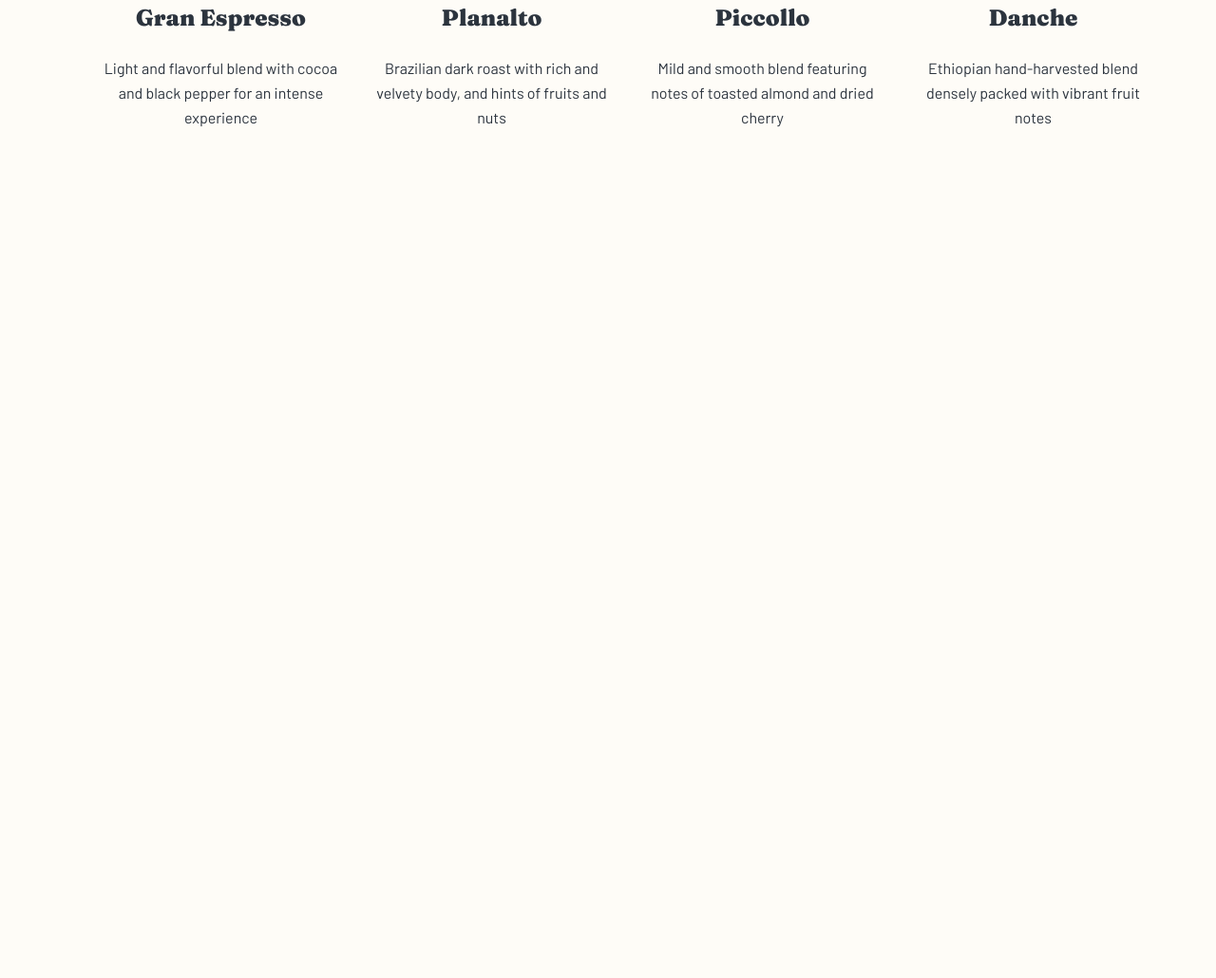
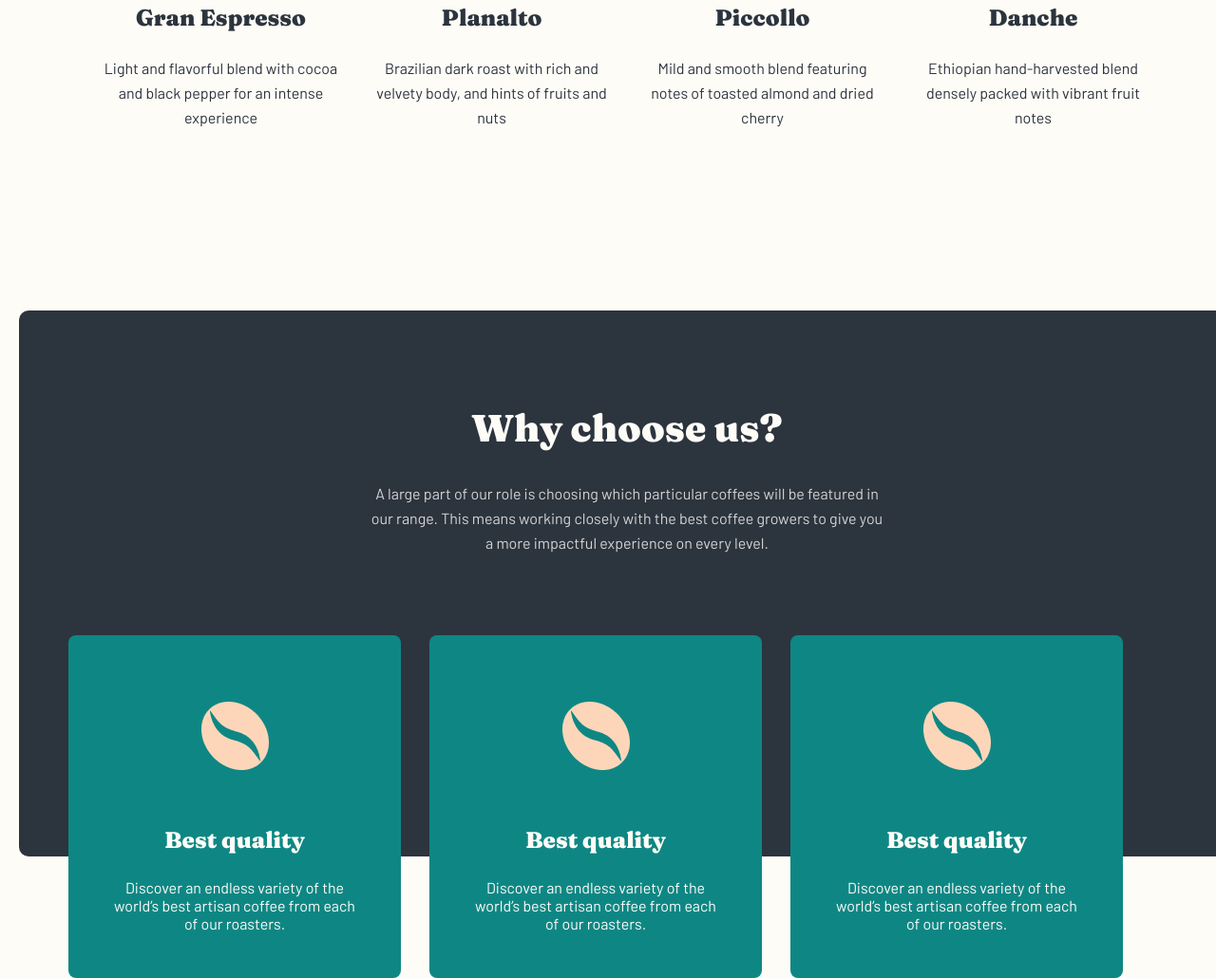
Before and after one commit to zaha1223/Coffee-Roaster, a plain HTML site: page index.html in a window 1280 px wide. Shown: the part 1265-2295 px from the top of the page at 95% size. Before the commit the page ends 1592 px from the top, so only its background shows below. Drawn offline with Linux system fonts and the light colour scheme.

Commit message:
add choose section

```diff
--- a/index.html
+++ b/index.html
@@ -125,6 +125,44 @@
           </div>
         </div>
       </section>
+      <section class="choose-section">
+        <div class="container">
+          <div class="choose">
+            <div class="choose__info">
+              <h3 class="choose__title">Why choose us?</h3>
+              <p class="choose__text">
+                A large part of our role is choosing which particular coffees
+                will be featured in our range. This means working closely with
+                the best coffee growers to give you a more impactful experience
+                on every level.
+              </p>
+            </div>
+            <ul class="choose__list">
+              <li class="choose__item">
+                <h4 class="choose__subtitle">Best quality</h4>
+                <p class="choose__subtext">
+                  Discover an endless variety of the world’s best artisan coffee
+                  from each of our roasters.
+                </p>
+              </li>
+              <li class="choose__item">
+                <h4 class="choose__subtitle">Best quality</h4>
+                <p class="choose__subtext">
+                  Discover an endless variety of the world’s best artisan coffee
+                  from each of our roasters.
+                </p>
+              </li>
+              <li class="choose__item">
+                <h4 class="choose__subtitle">Best quality</h4>
+                <p class="choose__subtext">
+                  Discover an endless variety of the world’s best artisan coffee
+                  from each of our roasters.
+                </p>
+              </li>
+            </ul>
+          </div>
+        </div>
+      </section>
     </main>
     <script src="./main.js"></script>
   </body>
--- a/scss/block/_block.scss
+++ b/scss/block/_block.scss
@@ -1,3 +1,4 @@
 @import "header";
 @import "hero";
 @import "collection";
+@import "choose";
--- /dev/null
+++ b/scss/block/_choose.scss
@@ -0,0 +1,63 @@
+.choose-section {
+}
+.container {
+}
+.choose {
+  background-color: $darkgreyblue;
+  position: relative;
+  border-radius: 10px;
+}
+.choose__info {
+  text-align: center;
+  padding: 100px 0 317px 0;
+  max-width: 540px;
+  margin: 0 auto;
+}
+.choose__title {
+  font-family: $fraunces;
+  color: $lightcream;
+  font-size: 40px;
+  line-height: 48px;
+  margin-bottom: 32px;
+}
+.choose__text {
+  @include text-style;
+  mix-blend-mode: normal;
+  opacity: 0.8;
+  color: $lightcream;
+}
+.choose__list {
+  @include flex;
+  max-width: 1110px;
+  margin: 0 auto;
+  position: absolute;
+  top: 342px;
+  right: 118px;
+}
+.choose__item {
+  max-width: 350px;
+  height: auto;
+  background-color: $maincolor;
+  text-align: center;
+  padding: 200px 48px 48px 48px;
+  border-radius: 8px;
+  background-image: url(../../imgs/quality.png);
+  background-repeat: no-repeat;
+  background-position-x: center;
+  background-position-y: calc(50% - 75px);
+}
+.choose__item + .choose__item {
+  margin-left: 30px;
+}
+.choose__subtitle {
+  font-family: $fraunces;
+  font-size: 24px;
+  line-height: 32px;
+  color: $lightcream;
+  margin-bottom: 24px;
+}
+.choose__subtext {
+  color: $lightcream;
+  max-width: 255px;
+  margin: 0 auto;
+}
```
Also changed, not shown: css/main.css, 1 other file.
